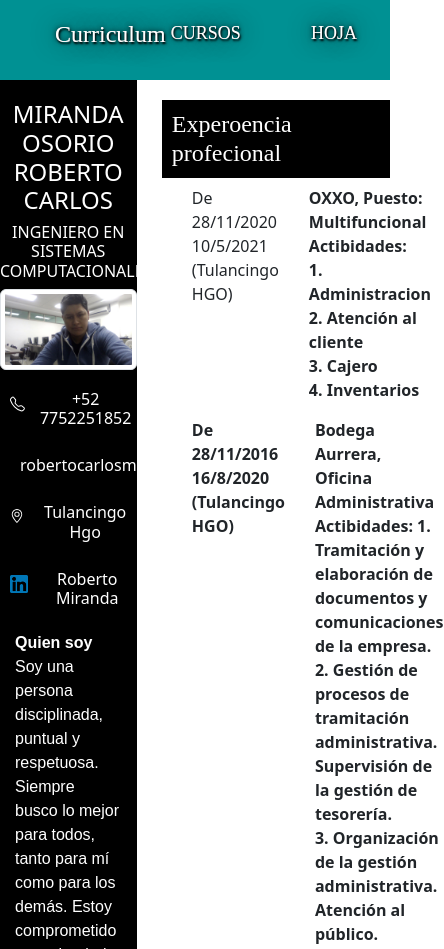
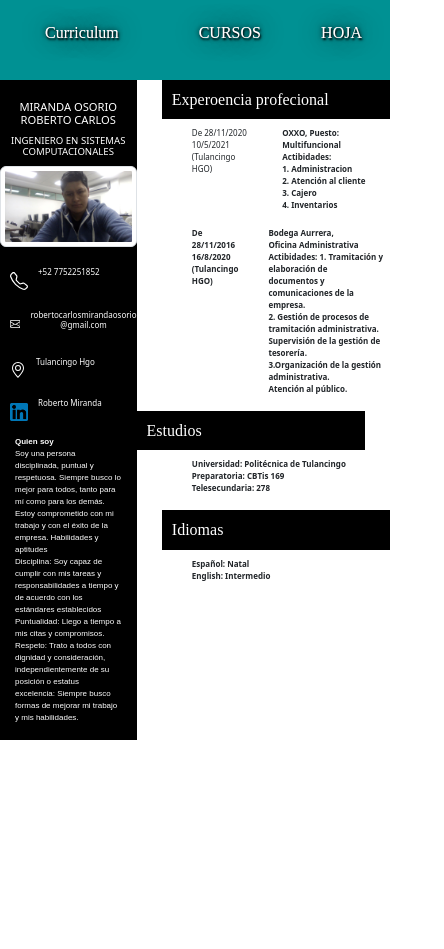
Before and after one commit to SuperRoberto25/Curriculum, a plain HTML site: page index.html in a window 390 px wide. Shown: the top 949 px of the page, 444 px wide, since content can reach past the window. After the commit the page ends 924 px from the top, so only its background shows below. Drawn offline with nearby package versions, Linux system fonts and the light colour scheme.

Commit message:
Actualizacion Movil

```diff
--- a/css/style.css
+++ b/css/style.css
@@ -12,7 +12,7 @@
   text-align: center;
 
 }
-h1{
+#nombre{
   margin-top: 20px;
   font-size: 1.5rem;
 }
@@ -206,3 +206,83 @@ margin: 15px 15px;
 #quien{
   text-align: left;
 }
+
+@media only screen and (max-width: 600px) {
+
+  .parafos #parrafo {
+    font-size: 0.5rem;
+
+
+    display: flex;
+  }
+  nav ul li a{
+    font-family: 'Bree Serif', serif;
+    color: white !important;
+    font-size: 16px;
+    padding: 3px 8px;
+    border-radius: 3px;
+    text-shadow: 1px 2px 2px black, 0 0 25px black, 0 0 5px black, 0 0;
+    text-transform:uppercase !important;
+  }
+  .enlace{
+    position: absolute;
+    padding: 23px 40px;
+    margin: 0 5px;
+    color: white !important;
+    font-family: 'Bree Serif', serif;
+    text-shadow: 1px 2px 2px black, 0 0 25px black, 0 0 5px black, 0 0;
+    font-size: 16px;
+  }
+
+
+#titulo{
+  background: black;
+  margin-left: 10%;
+  padding: 10px;
+  color: white;
+  display: flex;
+  font-family: 'Bree Serif', serif;
+  font-size: 16px;
+}
+#nombre{
+  margin-top: 20px;
+  font-size: .7rem;
+}
+.sub{
+  font-size: .6rem;
+}
+.info #txtinfo {
+
+  font-size: 0.5rem;
+}
+
+.info .bi{
+  width: 8;
+  height: 8;
+}
+#quien{
+  text-align: left;
+  font-size: 0.5rem;
+}
+
+#titulo1{
+  background: black;
+  margin-right: 10%;
+  padding: 10px 10px;
+  color: white;
+  font-family: 'Bree Serif', serif;
+  font-size: 16px;
+}
+#titulo2{
+  background: black;
+  margin-left: 10%;
+  padding: 10px;
+  color: white;
+  display: flex;
+  font-family: 'Bree Serif', serif;
+  font-size: 16px;
+
+}
+
+
+}
--- a/Inicio.html
+++ b/index.html
@@ -50,7 +50,7 @@
             <path d="M0 4a2 2 0 0 1 2-2h12a2 2 0 0 1 2 2v8a2 2 0 0 1-2 2H2a2 2 0 0 1-2-2zm2-1a1 1 0 0 0-1 1v.217l7 4.2 7-4.2V4a1 1 0 0 0-1-1zm13 2.383-4.708 2.825L15 11.105zm-.034 6.876-5.64-3.471L8 9.583l-1.326-.795-5.64 3.47A1 1 0 0 0 2 13h12a1 1 0 0 0 .966-.741M1 11.105l4.708-2.897L1 5.383z"/>
           </svg>
          <a href="mailto:robertocarlosmirandaosorio18@gmail.com">
-        <h3 id="txtinfo">robertocarlosmirandaosorio18@gmail.com</h3>
+        <h3 id="txtinfo">robertocarlosmirandaosorio<br>@gmail.com</h3>
         </a>
       </div>
 
@@ -125,13 +125,13 @@ habilidades.
         (Tulancingo HGO) <br>
     </p>
     <p id="parrafo">
-       <b> Bodega Aurrera</b>, <br>
+       Bodega Aurrera, <br>
        Oficina Administrativa  <br>
         Actibidades: 1. Tramitación y elaboración de  <br>
         documentos y comunicaciones de la empresa.  <br>
         2. Gestión de procesos de tramitación administrativa.  <br>
         Supervisión de la gestión de tesorería.  <br>
-3. Organización de la gestión administrativa.  <br>
+        3.Organización de la gestión administrativa.  <br>
         Atención al público.  <br>
 
     </p>
```
Lines whose indentation alone changed are shown as unchanged.
